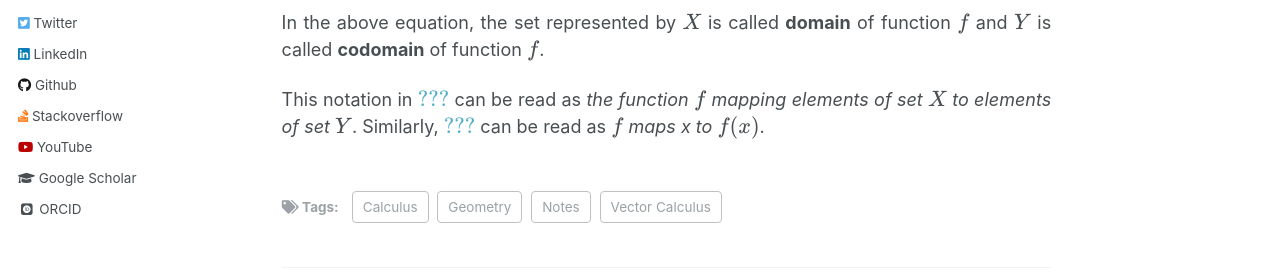
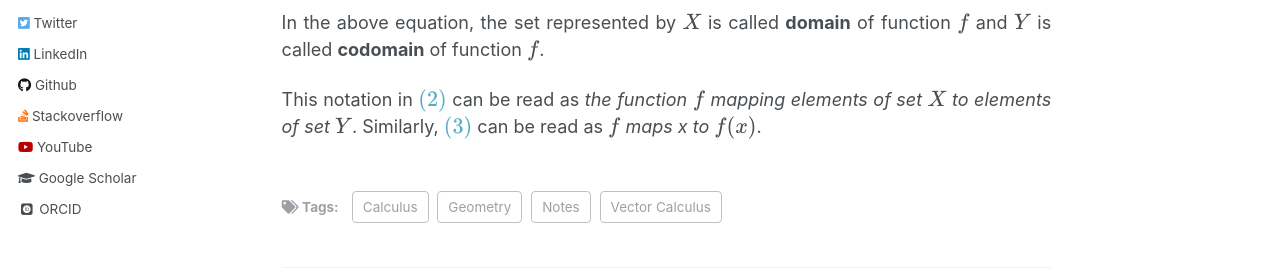
Before and after one commit to adipandas/adipandas.github.io, a Jekyll site: the page built from _posts/2020-03-01-vector-calculus.md, in a window 1280 px wide and 900 px high, scrolled down 453 px. Shown: the part 340-619 px from the top of the window. Built offline with Jekyll 4.4.1, drawn with Linux system fonts in a browser that asks for light colours; some web fonts are replaced; formulas are drawn with MathJax 3; comment, search, counter and statistics services are not loaded; some of the changed text lies outside the part shown.

Commit message:
Update 2020-03-01-vector-calculus.md

```diff
--- a/_posts/2020-03-01-vector-calculus.md
+++ b/_posts/2020-03-01-vector-calculus.md
@@ -22,10 +22,10 @@ $$x$$ is a vector of $$n$$ dimensions.
 ## Function
 A function is relationship between two sets. It associates an element from frist set to exactly one element of second set.
 
-$$f: X \rightarrow Y \tag{2}$$
+$$f: X \rightarrow Y \tag{2} \label{eq1}$$
 
-$$x \mapsto	f(x) \tag{3}$$
+$$x \mapsto	f(x) \tag{3} \label{eq2}$$
 
 In the above equation, the set represented by $$X$$ is called **domain** of function $$f$$ and $$Y$$ is called **codomain** of function $$f$$.
 
-This notation in \ref{2} can be read as *the function $$f$$ mapping elements of set $$X$$ to elements of set $$Y$$*. Similarly, \ref{3} can be read as *$$f$$ maps x to $$f(x)$$*.
+This notation in \eqref{eq1} can be read as *the function $$f$$ mapping elements of set $$X$$ to elements of set $$Y$$*. Similarly, \eqref{eq2} can be read as *$$f$$ maps x to $$f(x)$$*.
```
